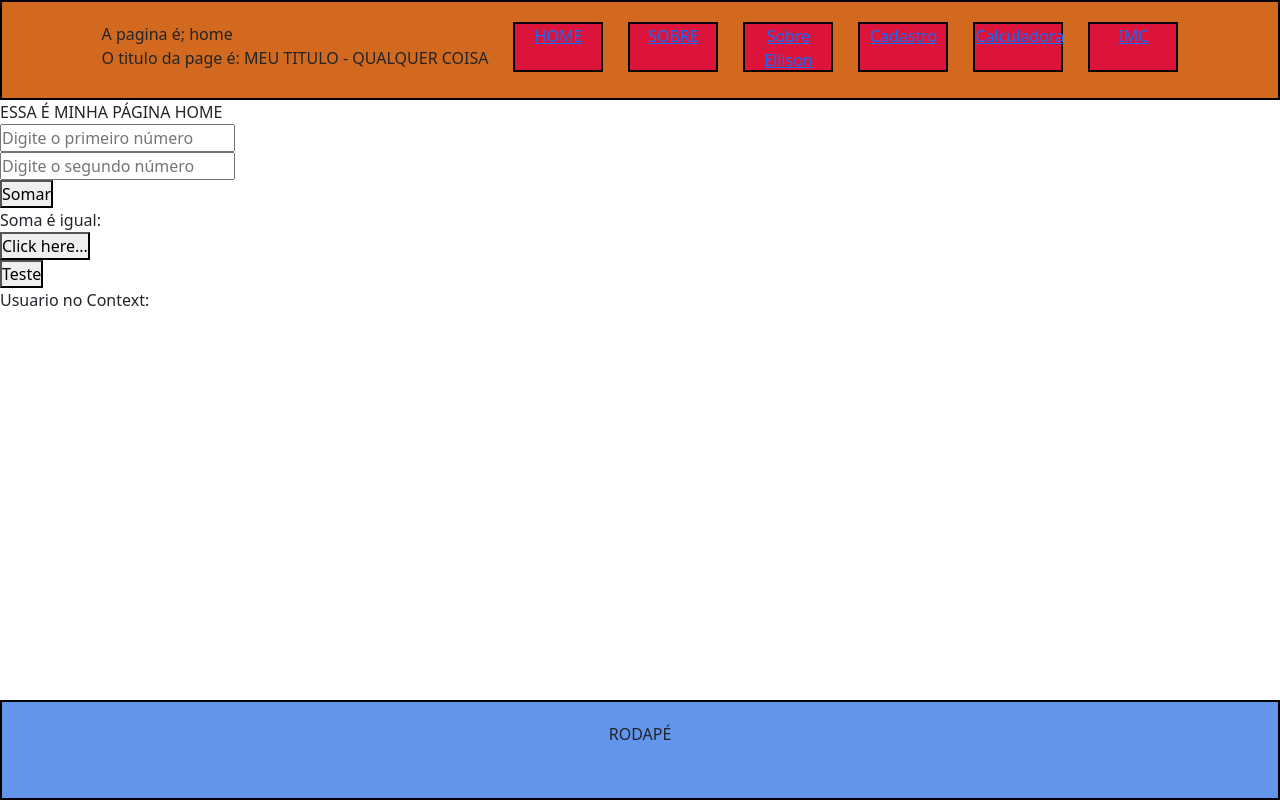
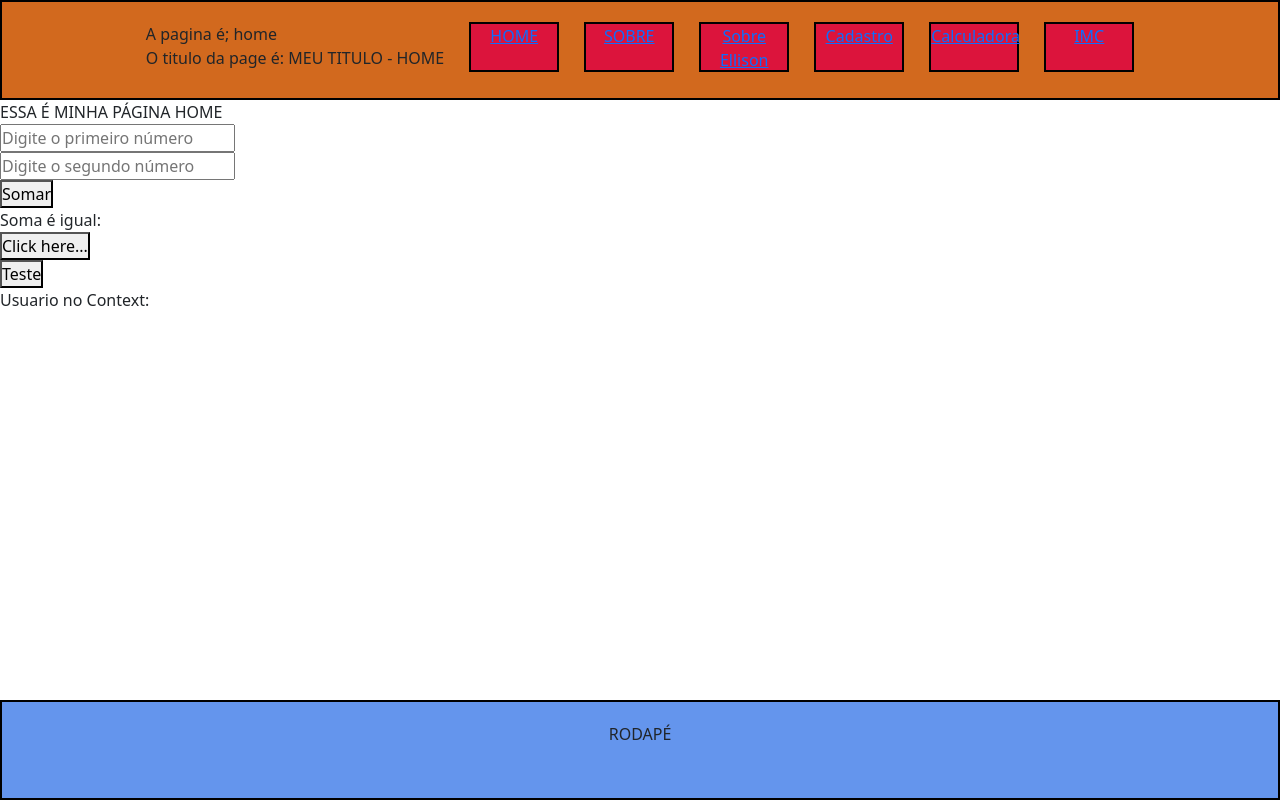
Before and after one commit to ellisonerick/Projetos-React, a React (Vite) app in the folder myproject/: page / in a window 1280 px wide. Built offline with nearby package versions, Linux system fonts and the light colour scheme.

Commit message:
Melhoria page Home

```diff
--- a/myproject/src/pages/Home.tsx
+++ b/myproject/src/pages/Home.tsx
@@ -28,7 +28,7 @@ function Home() {
 
     return (
         <div>
-            <Cabe   titulo="MEU TITULO - QUALQUER COISA"
+            <Cabe   titulo="MEU TITULO - HOME"
                     pagina="home"
                     parametro='Parametro Informado'/>
 
--- a/myproject/src/pages/IMC.tsx
+++ b/myproject/src/pages/IMC.tsx
@@ -46,7 +46,6 @@ function CalculoIMC(){
     setPeso(`${novaParteInt},${novaParteDec}`);
 
     } else {
-
     setPeso(valor.slice(0, 3));
     }};
 
@@ -84,6 +83,7 @@ function CalculoIMC(){
                         value={altura}
                         onChange={handleAlturaChange}
                     />
+                    <br />
                     <button onClick={calcularIMC}>Calcular</button>
                     {resultado && <p className="resultado">{resultado}</p>}
                 </div>
```
